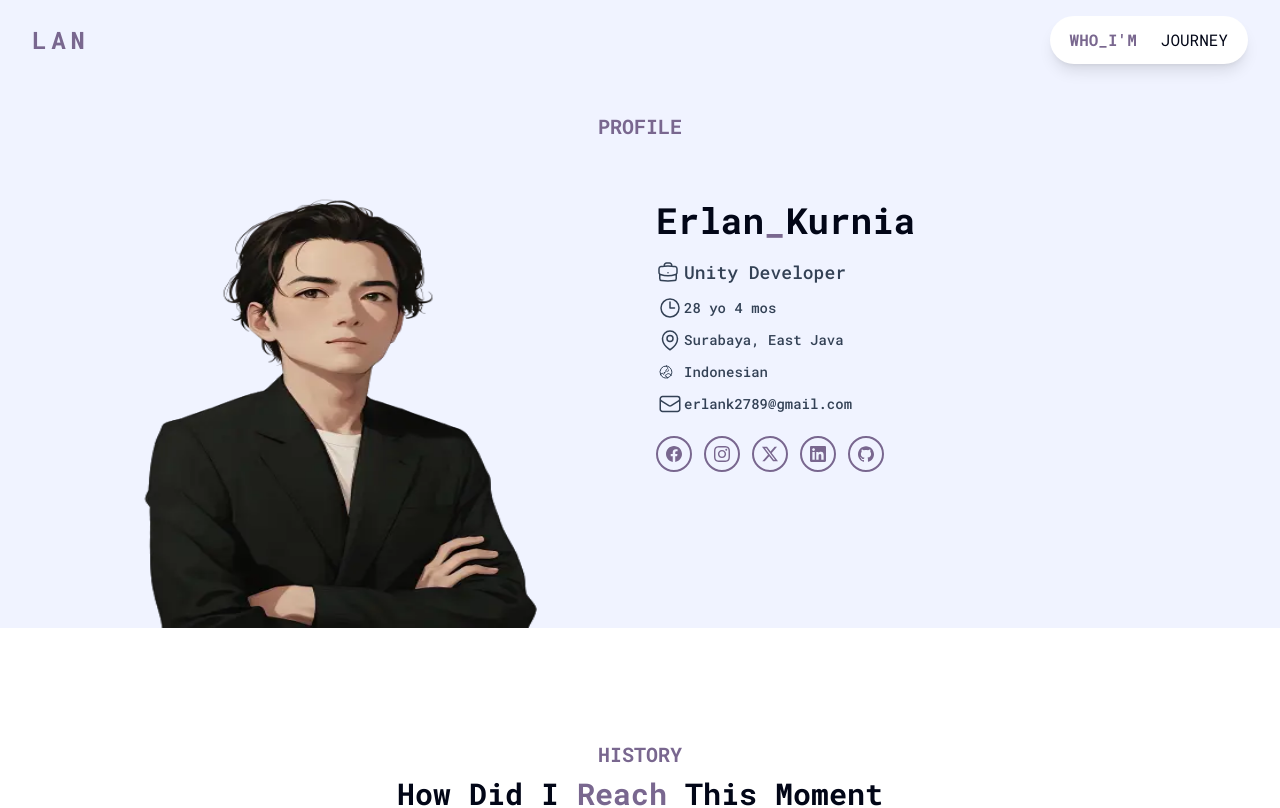
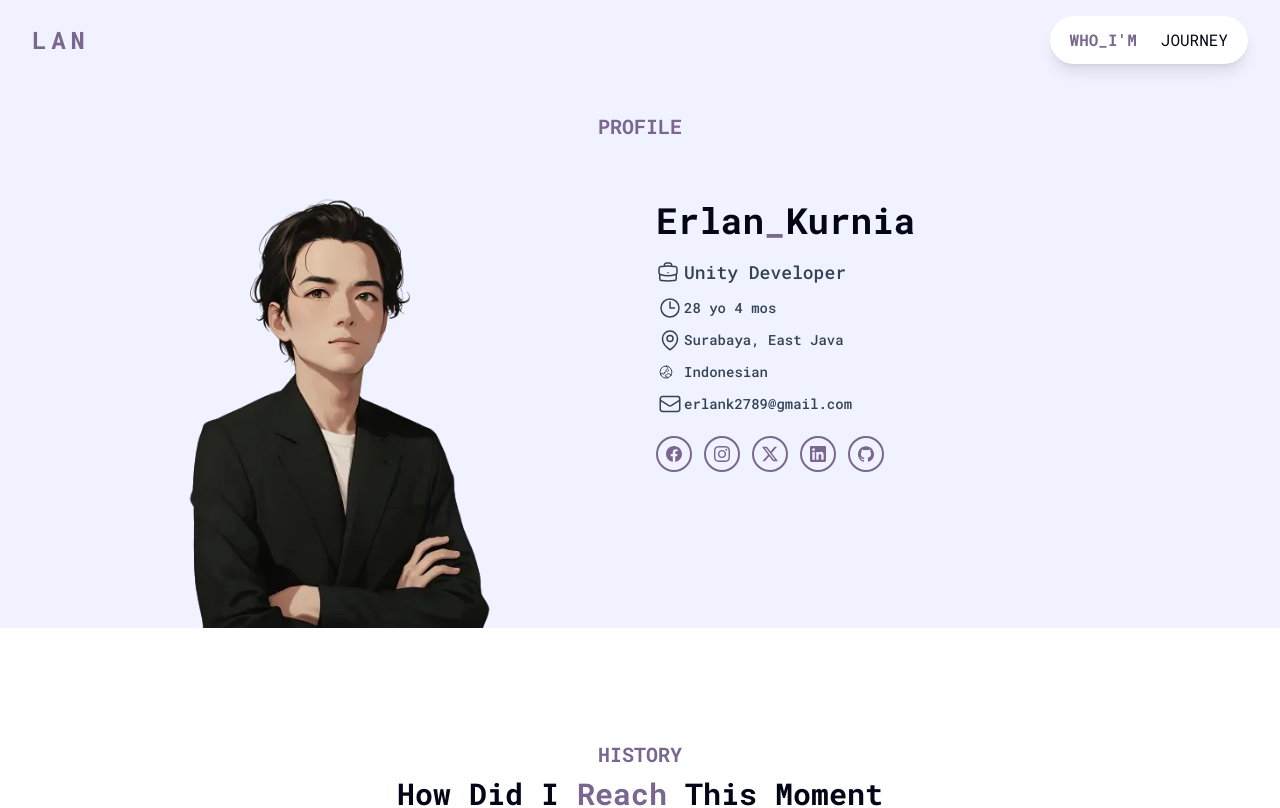
Before and after one commit to erlankurnia/erlankurnia.github.io, a Vue app: page /who_iam in a window 1280 px wide. Shown: the top 808 px of the page. Built offline with nearby package versions, Linux system fonts and the light colour scheme; what vue3-clipboard would draw is missing.

Commit message:
Optimize performance on load . .

```diff
--- a/index.html
+++ b/index.html
@@ -2,16 +2,6 @@
 <html lang="en" class="scroll-smooth">
 
 <head>
-  <!-- Google tag (gtag.js) -->
-  <script async src="https://www.googletagmanager.com/gtag/js?id=G-P8GM84YS35"></script>
-  <script>
-    window.dataLayer = window.dataLayer || [];
-    function gtag() { dataLayer.push(arguments); }
-    gtag('js', new Date());
-
-    gtag('config', 'G-P8GM84YS35');
-  </script>
-
   <meta charset="UTF-8">
   <link rel="shortcut icon" type="image/x-icon" href="/favicon.ico?">
   <meta name="viewport" content="width=device-width, initial-scale=1.0">
@@ -47,6 +37,18 @@
 
 <body>
   <div id="app"></div>
+
+  <!-- Google tag (gtag.js) -->
+  <script async src="https://www.googletagmanager.com/gtag/js?id=G-P8GM84YS35"></script>
+  <script>
+    window.dataLayer = window.dataLayer || [];
+    function gtag() { dataLayer.push(arguments); }
+    gtag('js', new Date());
+
+    gtag('config', 'G-P8GM84YS35');
+  </script>
+  <!-- Google tag (gtag.js) -->
+
   <script async src="https://analytics.eu.umami.is/script.js"
     data-website-id="3575b0ce-f2fb-4432-af77-6d4a07edf473"></script>
   <script type="module" src="/src/main.js"></script>
--- a/src/components/ProfileComponent.vue
+++ b/src/components/ProfileComponent.vue
@@ -9,7 +9,7 @@
 				<div class="w-full h-auto px-4 py-0 mb-0 lg:w-1/2">
 					<div class="relative mt-10 h-auto lg:mt-9 lg:right-0">
 						<img :src="dataUser.image" alt="Generated by https://www.fotor.com"
-							class="aspect-square max-h-[440px] w-full mx-auto" />
+							class="aspect-square max-h-[440px] w-full max-w-[440px] mx-auto" />
 					</div>
 				</div>
 				<div class="w-full px-4 mt-12 lg:w-1/2">
```
